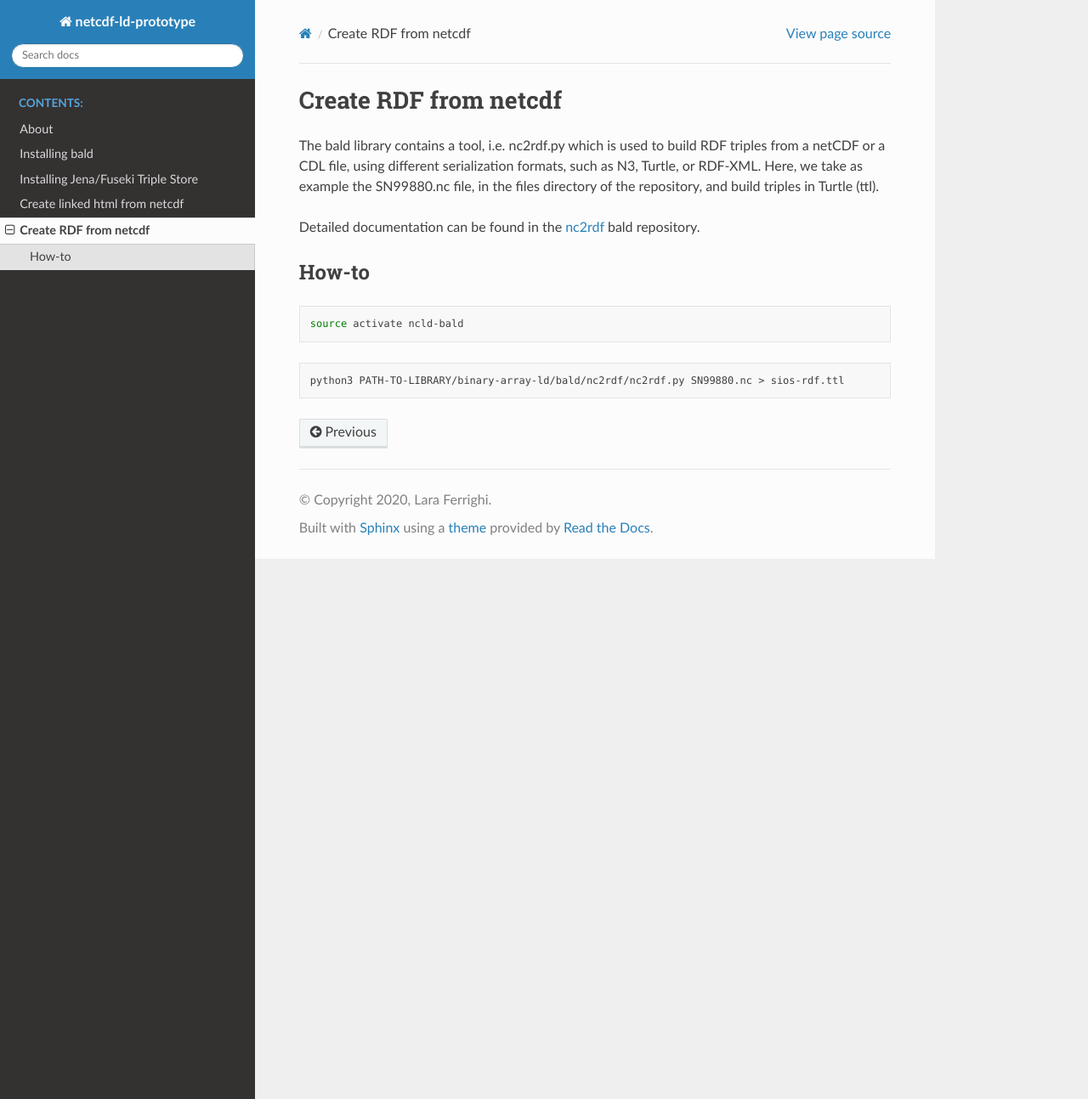
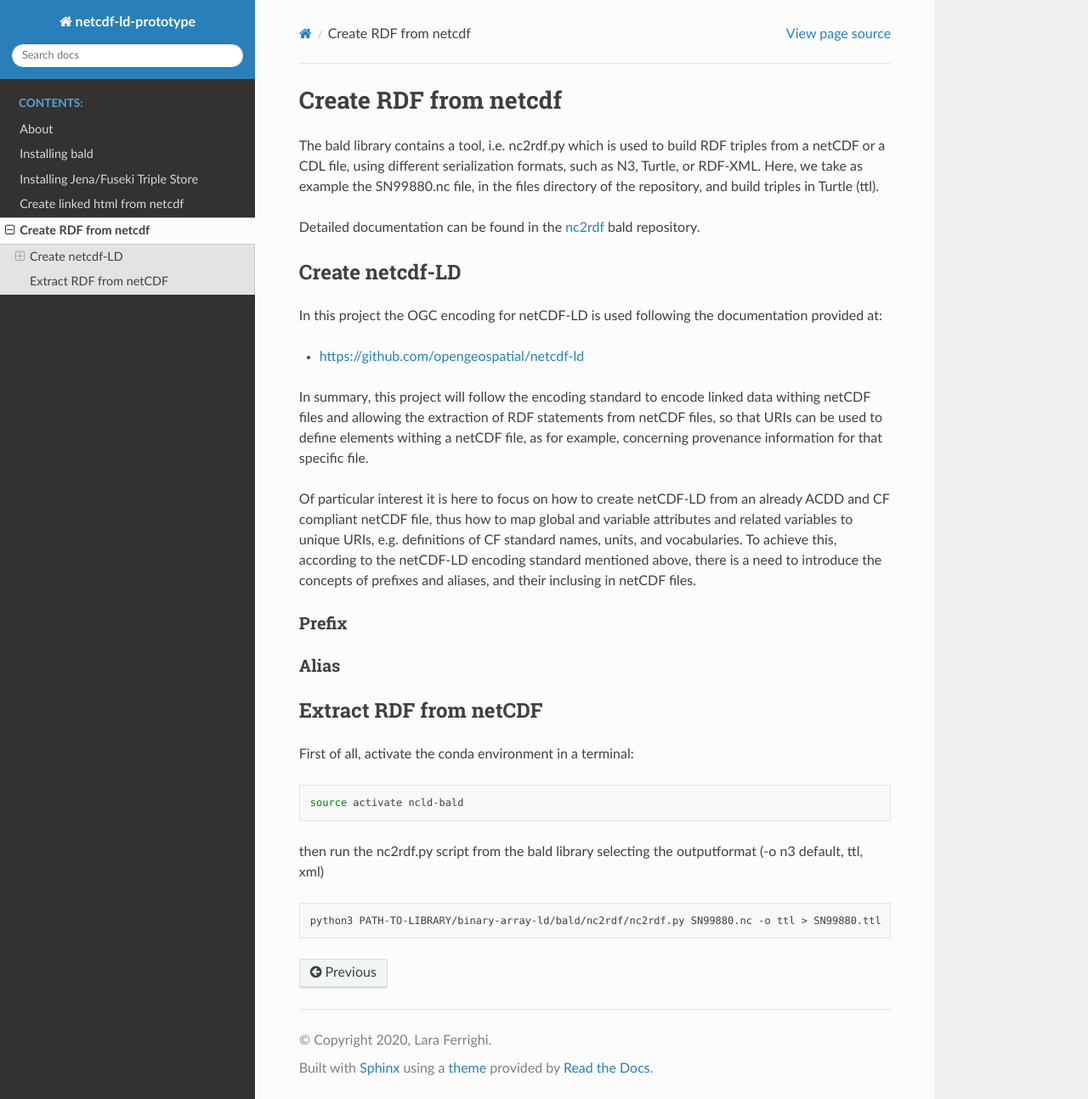
Before and after one commit to ferrighi/netcdf-ld-prototype, a Sphinx documentation site: the page built from source/create-rdf.rst, in a window 1280 px wide and 1294 px high. Shown: the whole window at 85% size. Built offline with Sphinx 7.4.7 and the Read the Docs theme 2.0.0, drawn with Linux system fonts in a browser that asks for light colours.

Commit message:
update doc

```diff
--- a/source/create-rdf.rst
+++ b/source/create-rdf.rst
@@ -1,19 +1,47 @@
 Create RDF from netcdf
-""""""""""""""""""""""
+**********************
+
 The bald library contains a tool, i.e. nc2rdf.py which is used to build RDF triples from a netCDF or a CDL file, using different serialization formats, such as N3, Turtle, or RDF-XML.
 Here, we take as example the SN99880.nc file, in the files directory of the repository, and build triples in Turtle (ttl).
 
 Detailed documentation can be found in the `nc2rdf <https://github.com/binary-array-ld/bald/tree/master/nc2rdf>`_ bald repository.
 
 
-How-to
+Create netcdf-LD
+================
+In this project the OGC encoding for netCDF-LD is used following the documentation provided at:
+
+- https://github.com/opengeospatial/netcdf-ld
+
+In summary, this project will follow the encoding standard to encode linked data withing netCDF files and allowing the extraction of RDF statements from netCDF files, so that URIs can be used to define elements withing a netCDF file, as for example, concerning provenance information for that specific file.
+
+Of particular interest it is here to focus on how to create netCDF-LD from an already ACDD and CF compliant netCDF file, thus how to map global and variable
+attributes and related variables to unique URIs, e.g. definitions of CF standard names, units, and vocabularies.
+To achieve this, according to the netCDF-LD encoding standard mentioned above, there is a need to introduce the concepts of prefixes and aliases, and their
+inclusing in netCDF files.
+
+
+Prefix
 ------
+
+Alias
+-----
+
+
+
+
+
+Extract RDF from netCDF
+=======================
+
+First of all, activate the conda environment in a terminal:
 
 .. code-block:: bash
 
  source activate ncld-bald
 
+then run the nc2rdf.py script from the bald library selecting the outputformat (-o n3 default, ttl, xml)
 
 .. code-block:: bash
 
- python3 PATH-TO-LIBRARY/binary-array-ld/bald/nc2rdf/nc2rdf.py SN99880.nc > sios-rdf.ttl
+ python3 PATH-TO-LIBRARY/binary-array-ld/bald/nc2rdf/nc2rdf.py SN99880.nc -o ttl > SN99880.ttl
```
Also changed, not shown: source/about.rst (+7 -0 lines), 1 other file.
